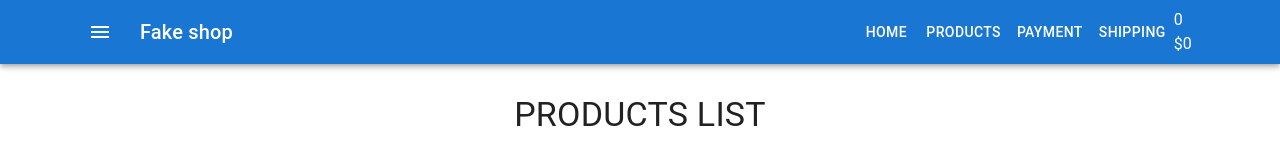
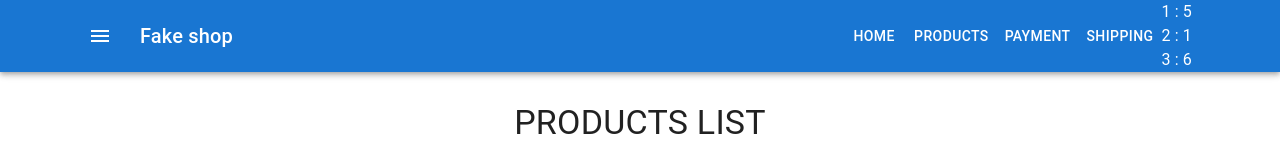
Before and after one commit to cherstvie/react-skillup-2510, a React (Create React App) app: page / in a window 1280 px wide. Shown: the top 160 px of the page. Built offline with nearby package versions, Linux system fonts and the light colour scheme.

Commit message:
added id in App to productInCart

```diff
--- a/src/components/Cart/CartHeader.js
+++ b/src/components/Cart/CartHeader.js
@@ -1,10 +1,13 @@
 import React from 'react'
 
-export const CartHeader = ({ cartData }) => {
+export const CartHeader = ({ productsInCart }) => {
     return (
         <div>
-            <div>{cartData.totalCount}</div>
-            <div>${cartData.totalPrice}</div>
+            {Object.keys(productsInCart).map((productId) => (
+                <div key={productId}>
+                    {productId} : {productsInCart[productId]}
+                </div>
+            ))}
         </div>
     )
 }
--- a/src/containers/App/App.js
+++ b/src/containers/App/App.js
@@ -5,21 +5,18 @@ import { Main } from 'containers/Main/Main'
 import { Footer } from 'containers/Footer/Footer'
 
 export const App = () => {
-    const [cartData, setCartData] = useState({
-        totalCount: 0,
-        totalPrice: 0,
+    const [productsInCart, setProductsInCart] = useState({
+        1: 5,
+        2: 1,
+        3: 6,
     })
 
-    const addProductToCart = (count, price) =>
-        setCartData((prevState) => ({
-            totalCount: prevState.totalCount + count,
-            totalPrice: prevState.totalPrice + count * price,
-        }))
+    const addProductToCart = () => {}
 
     return (
         <>
             <CssBaseline />
-            <Header cartData={cartData} />
+            <Header productsInCart={productsInCart} />
             <Main addProductToCart={addProductToCart} />
             <Footer />
         </>
--- a/src/containers/Header/Header.js
+++ b/src/containers/Header/Header.js
@@ -8,7 +8,7 @@ import { Container } from '@mui/material'
 import { Menu } from 'components/Menu/Menu'
 import { CartHeader } from 'components/Cart/CartHeader'
 
-export const Header = ({ cartData }) => {
+export const Header = ({ productsInCart }) => {
     return (
         <>
             <AppBar position="static">
@@ -31,7 +31,7 @@ export const Header = ({ cartData }) => {
                             Fake shop
                         </Typography>
                         <Menu />
-                        <CartHeader cartData={cartData} />
+                        <CartHeader productsInCart={productsInCart} />
                     </Toolbar>
                 </Container>
             </AppBar>
```
